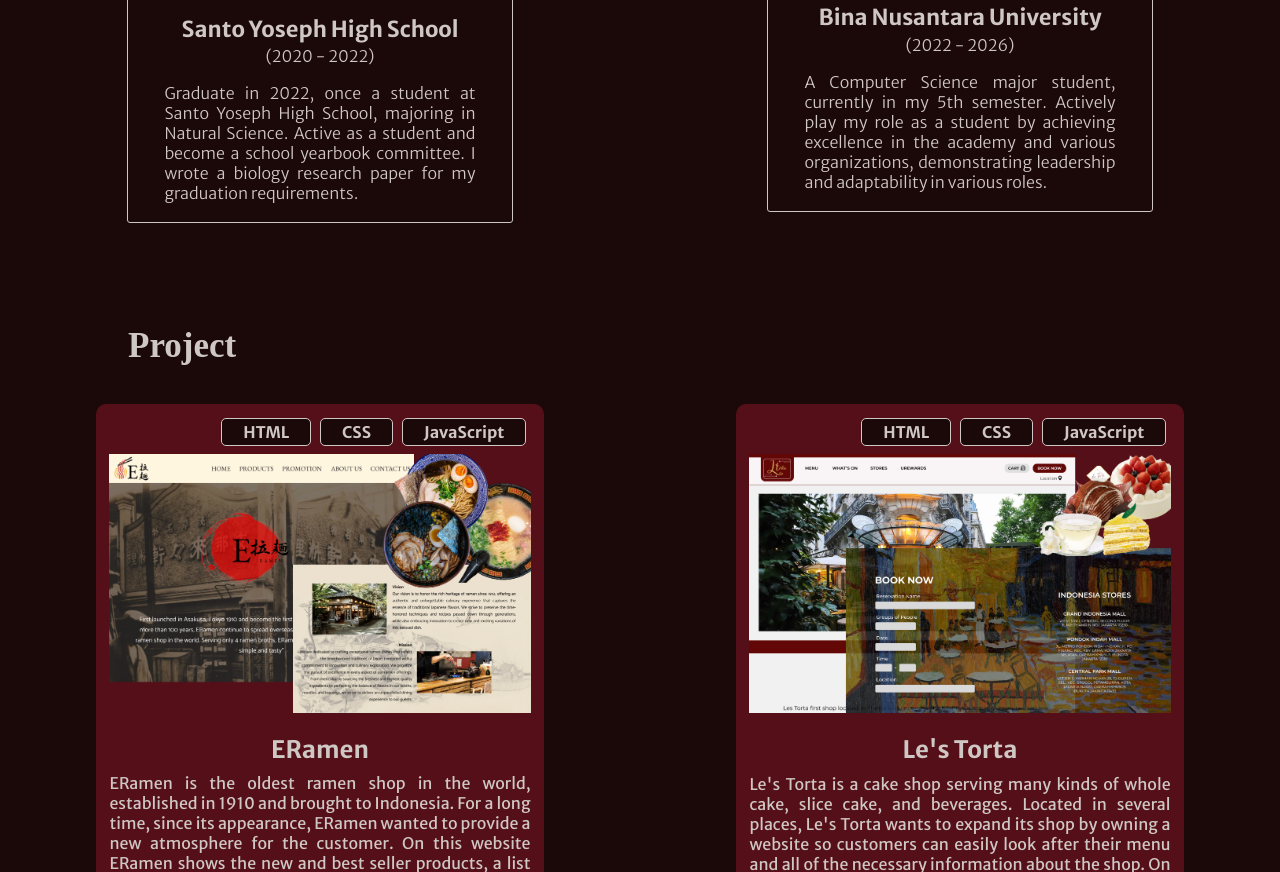
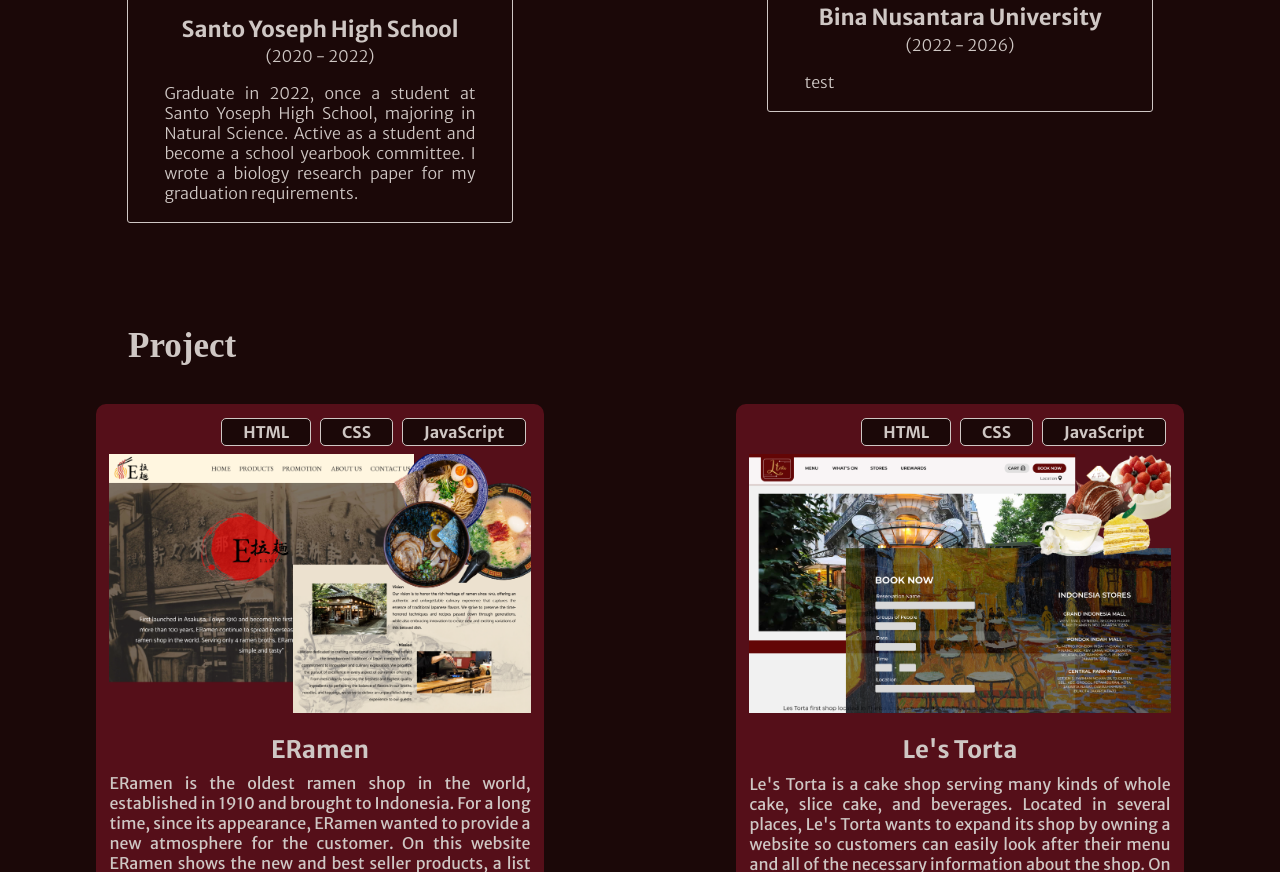
Before and after one commit to TaraKusuma/Portfolio, a plain HTML site: page index.html in a window 1280 px wide. Shown: the part 991-1863 px from the top of the page. Drawn offline with Linux system fonts and the light colour scheme.

Commit message:
Update index.html

```diff
--- a/index.html
+++ b/index.html
@@ -79,7 +79,7 @@
 
                             <h3>Bina Nusantara University</h3>
                             <h4>(2022 - 2026)</h4>
-                            <p>A Computer Science major student, currently in my 5th semester. Actively play my role as a student by achieving excellence in the academy and various organizations, demonstrating leadership and adaptability in various roles.</p>
+                            <p>test</p>
                         </div>
 
                     </div>
```
